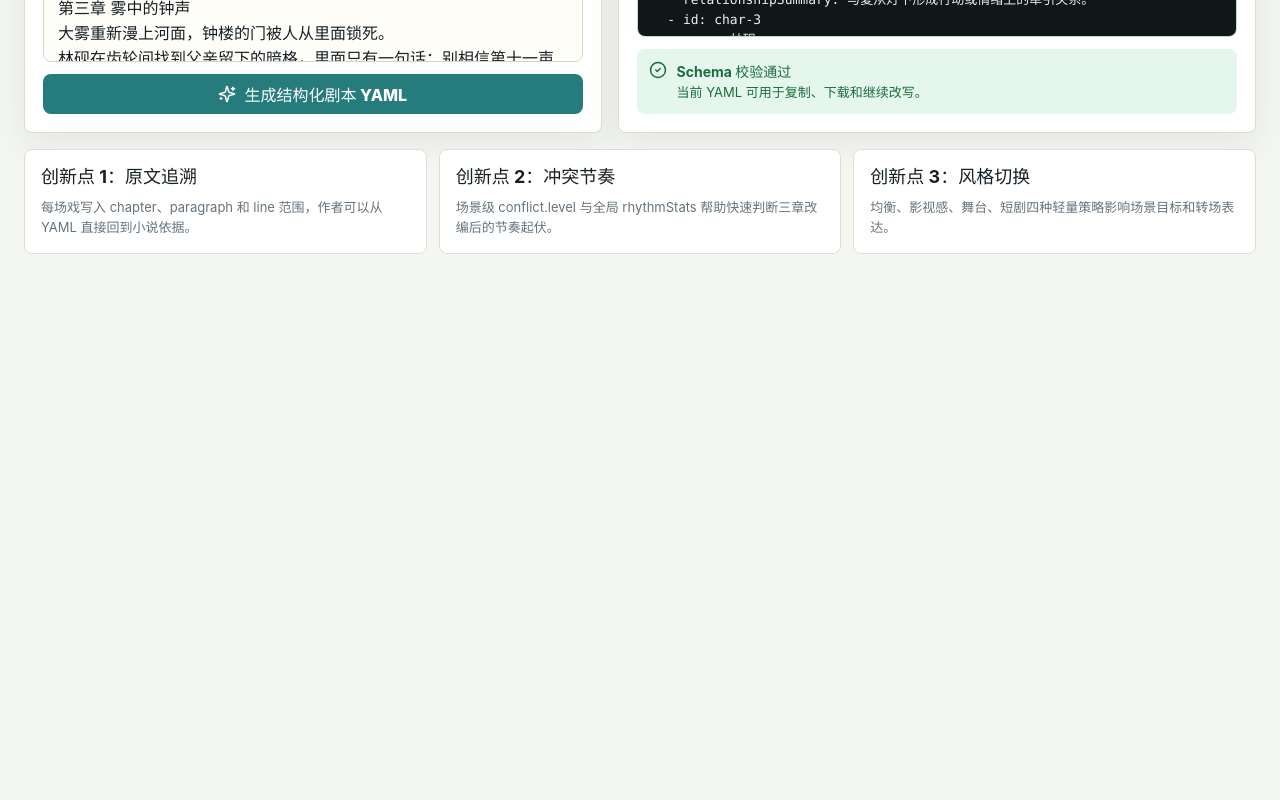
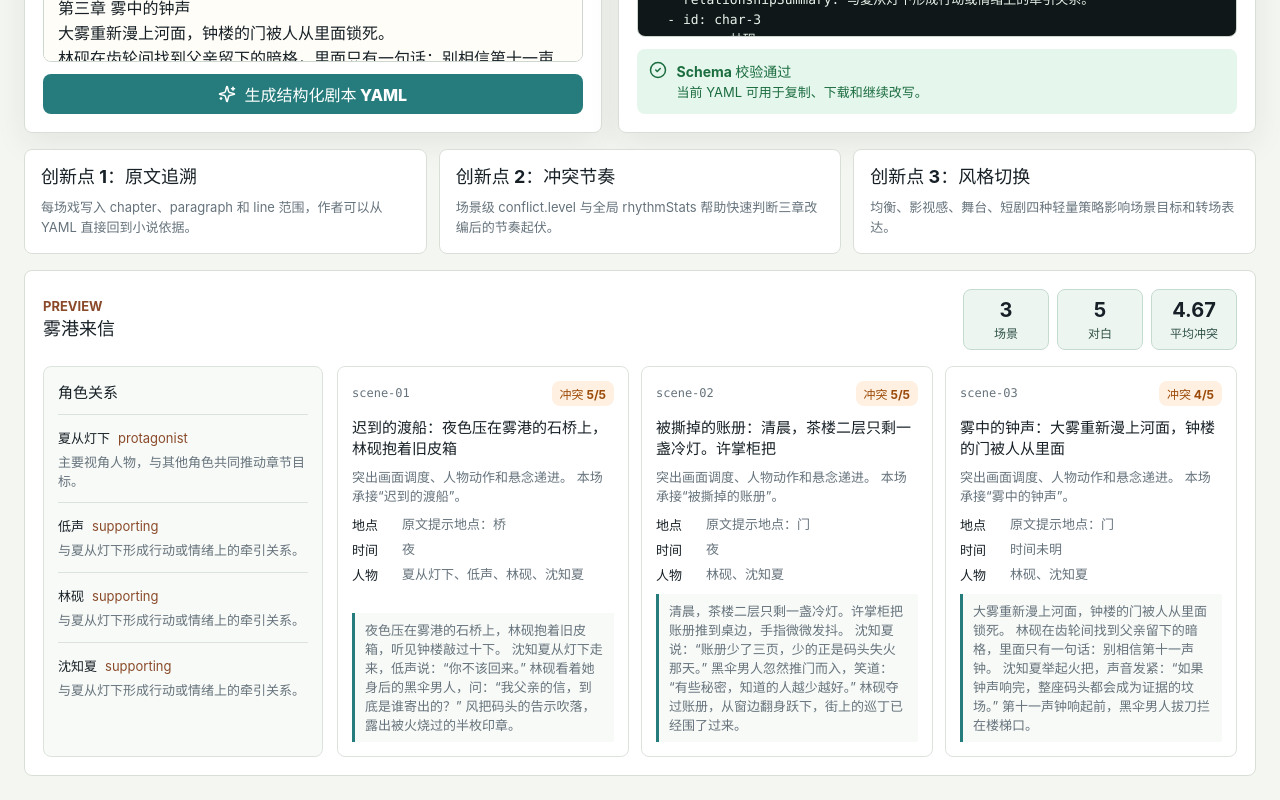
Before and after one commit to h1177h/jujiang, a React (Vite) app: page / in a window 1280 px wide. Shown: the part 645-1445 px from the top of the page. Before the commit the page ends 923 px from the top, so only its background shows below. Built offline with nearby package versions, Linux system fonts and the light colour scheme.

Commit message:
feat(ui): add screenplay preview cards

```diff
--- a/src/App.tsx
+++ b/src/App.tsx
@@ -8,8 +8,11 @@ import {
   Sparkles,
   TriangleAlert
 } from "lucide-react";
+import { parse } from "yaml";
 import type { AdaptationStyle } from "./core/types";
+import type { ScreenplayYaml } from "./core/types";
 import { sampleNovel } from "./core/sampleNovel";
+import { validateScreenplay } from "./core/schema";
 import { generateScreenplayYaml, validateScreenplayYaml } from "./core/yaml";
 
 const styles: { value: AdaptationStyle; label: string }[] = [
@@ -29,6 +32,15 @@ export default function App() {
   const [copyLabel, setCopyLabel] = useState("复制");
 
   const validation = useMemo(() => validateScreenplayYaml(yamlText), [yamlText]);
+  const preview = useMemo(() => {
+    try {
+      const parsed = parse(yamlText);
+      const result = validateScreenplay(parsed);
+      return result.success ? result.data : null;
+    } catch {
+      return null;
+    }
+  }, [yamlText]);
   const chapterCount = useMemo(() => {
     const matches = novelText.match(/(^|\n)\s*(第\s*[0-9一二三四五六七八九十百千万]+\s*[章节回幕]|chapter\s+\d+)/gi);
     return matches?.length ?? 0;
@@ -178,6 +190,87 @@ export default function App() {
           <p>均衡、影视感、舞台、短剧四种轻量策略影响场景目标和转场表达。</p>
         </article>
       </section>
+
+      <ScreenplayPreview screenplay={preview} />
     </main>
   );
 }
+
+function ScreenplayPreview({ screenplay }: { screenplay: ScreenplayYaml | null }) {
+  if (!screenplay) {
+    return (
+      <section className="structured-preview empty">
+        <div>
+          <h2>结构化预览</h2>
+          <p>YAML 校验通过后，这里会显示角色、节奏和分场卡片。</p>
+        </div>
+      </section>
+    );
+  }
+
+  return (
+    <section className="structured-preview" aria-label="结构化剧本预览">
+      <div className="preview-heading">
+        <div>
+          <p className="eyebrow">Preview</p>
+          <h2>{screenplay.work.title}</h2>
+        </div>
+        <div className="metric-grid">
+          <Metric label="场景" value={screenplay.rhythmStats.sceneCount} />
+          <Metric label="对白" value={screenplay.rhythmStats.dialogueCount} />
+          <Metric label="平均冲突" value={screenplay.rhythmStats.averageConflict} />
+        </div>
+      </div>
+
+      <div className="preview-columns">
+        <aside className="character-rail">
+          <h3>角色关系</h3>
+          {screenplay.characters.slice(0, 5).map((character) => (
+            <article key={character.id} className="character-item">
+              <strong>{character.name}</strong>
+              <span>{character.role}</span>
+              <p>{character.relationshipSummary}</p>
+            </article>
+          ))}
+        </aside>
+
+        <div className="scene-grid">
+          {screenplay.scenes.map((scene) => (
+            <article key={scene.id} className="scene-card">
+              <div className="scene-card-top">
+                <span>{scene.id}</span>
+                <strong>冲突 {scene.conflict.level}/5</strong>
+              </div>
+              <h3>{scene.title}</h3>
+              <p>{scene.goal}</p>
+              <dl>
+                <div>
+                  <dt>地点</dt>
+                  <dd>{scene.location}</dd>
+                </div>
+                <div>
+                  <dt>时间</dt>
+                  <dd>{scene.time}</dd>
+                </div>
+                <div>
+                  <dt>人物</dt>
+                  <dd>{scene.characters.join("、")}</dd>
+                </div>
+              </dl>
+              <blockquote>{scene.source.excerpt}</blockquote>
+            </article>
+          ))}
+        </div>
+      </div>
+    </section>
+  );
+}
+
+function Metric({ label, value }: { label: string; value: number }) {
+  return (
+    <span className="metric">
+      <strong>{value}</strong>
+      {label}
+    </span>
+  );
+}
--- a/src/styles.css
+++ b/src/styles.css
@@ -286,6 +286,171 @@ select:focus {
   margin-top: 8px;
 }
 
+.structured-preview {
+  background: #ffffff;
+  border: 1px solid #d9dfd7;
+  border-radius: 8px;
+  margin: 16px auto 0;
+  max-width: 1440px;
+  padding: 18px;
+}
+
+.structured-preview.empty {
+  color: #66737c;
+}
+
+.structured-preview.empty p {
+  font-size: 13px;
+  margin-top: 6px;
+}
+
+.preview-heading {
+  align-items: center;
+  display: flex;
+  gap: 16px;
+  justify-content: space-between;
+  margin-bottom: 16px;
+}
+
+.metric-grid {
+  display: grid;
+  gap: 8px;
+  grid-template-columns: repeat(3, minmax(86px, 1fr));
+}
+
+.metric {
+  background: #edf5f1;
+  border: 1px solid #c6dbd0;
+  border-radius: 8px;
+  color: #315347;
+  display: grid;
+  font-size: 12px;
+  gap: 2px;
+  justify-items: center;
+  min-height: 56px;
+  padding: 8px;
+}
+
+.metric strong {
+  color: #172026;
+  font-size: 20px;
+}
+
+.preview-columns {
+  display: grid;
+  gap: 14px;
+  grid-template-columns: 280px 1fr;
+}
+
+.character-rail {
+  background: #f8faf7;
+  border: 1px solid #dce3dc;
+  border-radius: 8px;
+  padding: 14px;
+}
+
+.character-rail h3,
+.scene-card h3 {
+  font-size: 15px;
+  margin: 0;
+}
+
+.character-item {
+  border-top: 1px solid #dce3dc;
+  margin-top: 12px;
+  padding-top: 12px;
+}
+
+.character-item strong,
+.character-item span {
+  display: inline-block;
+  font-size: 13px;
+}
+
+.character-item span {
+  color: #8a4a2a;
+  margin-left: 8px;
+}
+
+.character-item p {
+  color: #66737c;
+  font-size: 13px;
+  line-height: 1.45;
+  margin-top: 6px;
+}
+
+.scene-grid {
+  display: grid;
+  gap: 12px;
+  grid-template-columns: repeat(3, minmax(0, 1fr));
+}
+
+.scene-card {
+  border: 1px solid #dce3dc;
+  border-radius: 8px;
+  display: flex;
+  flex-direction: column;
+  gap: 10px;
+  min-height: 260px;
+  padding: 14px;
+}
+
+.scene-card-top {
+  align-items: center;
+  display: flex;
+  font-size: 12px;
+  justify-content: space-between;
+}
+
+.scene-card-top span {
+  color: #66737c;
+  font-family: "Cascadia Code", Consolas, monospace;
+}
+
+.scene-card-top strong {
+  background: #fff0e1;
+  border-radius: 8px;
+  color: #9b4a08;
+  padding: 4px 8px;
+}
+
+.scene-card p,
+.scene-card dd,
+.scene-card blockquote {
+  color: #66737c;
+  font-size: 13px;
+  line-height: 1.45;
+}
+
+.scene-card dl {
+  display: grid;
+  gap: 6px;
+  margin: 0;
+}
+
+.scene-card dl div {
+  display: grid;
+  gap: 8px;
+  grid-template-columns: 42px 1fr;
+}
+
+.scene-card dt {
+  color: #172026;
+  font-size: 13px;
+  font-weight: 800;
+}
+
+.scene-card dd {
+  margin: 0;
+}
+
+.scene-card blockquote {
+  background: #f8faf7;
+  border-left: 3px solid #267c7c;
+  margin: auto 0 0;
+  padding: 8px 10px;
+}
+
 @media (max-width: 960px) {
   .app-shell {
     padding: 16px;
@@ -297,8 +462,13 @@ select:focus {
   }
 
   .workspace,
-  .preview-band {
+  .preview-band,
+  .preview-columns {
     grid-template-columns: 1fr;
+  }
+
+  .scene-grid {
+    grid-template-columns: 1fr 1fr;
   }
 
   .panel {
@@ -328,4 +498,15 @@ select:focus {
   .text-button {
     flex: 1;
   }
+
+  .preview-heading {
+    align-items: flex-start;
+    flex-direction: column;
+  }
+
+  .metric-grid,
+  .scene-grid {
+    grid-template-columns: 1fr;
+    width: 100%;
+  }
 }
```
Also changed, not shown: 3 other files (tests, documents, lock files or other folders).
